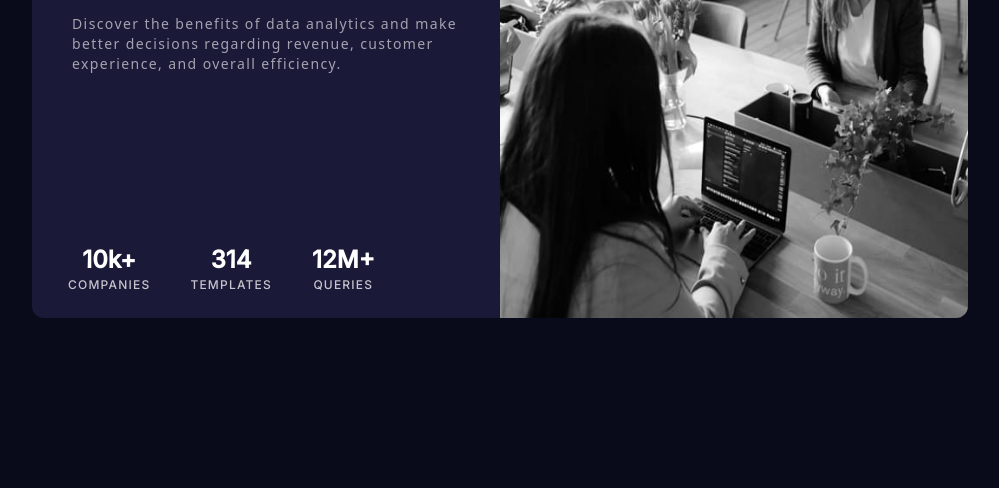
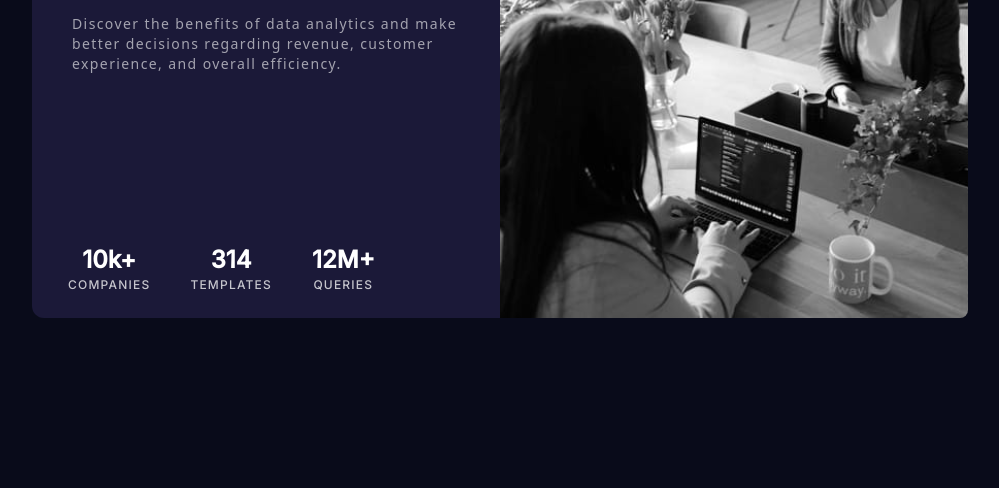
Before and after one commit to ramz04/Stats-Preview-Card, a plain HTML site: page index.html in a window 1280 px wide. Shown: the part 312-800 px from the top of the page, without its empty margins (140-1139 px from the left). Drawn offline with nearby package versions, Linux system fonts and the light colour scheme.

Commit message:
Update index.html

```diff
--- a/index.html
+++ b/index.html
@@ -31,6 +31,13 @@
     }
   </script>
 
+  <style>
+    .right {
+      min-height: 265px;
+      background-image: url(images/image-header-desktop.jpg);
+    }
+  </style>
+
   <!-- Feel free to remove these styles or customise in your own stylesheet 👍 -->
   <style>
     .attribution { font-size: 11px; text-align: center; }
@@ -49,9 +56,9 @@
   12m+ queries -->
 
     <div class="h-5/5 w-3/5  sm:flex sm:flex-row-reverse sm:h-2/5 sm:w-10/12 md:flex md:flex-row-reverse md:h-3/5 md:w-9/12 bg-Darkdesaturatedblue rounded-xl">
-      <div class=" basis-1/4 sm:rounded-r-xl md:basis-2/4 sm:basis-3/4">
-         <img src="images/image-header-desktop.jpg" alt="" class="bg-softViolet bg-blend-multiply rounded-t-xl sm:rounded-r-xl md:object-fit md:object-center md:h-full sm:rounded-l-none  md:rounded-r-xl sm:h-full sm:object-fit sm:w-full md:w-full sm:object-center">
-      </div>
+      <div
+      class="right bg-softViolet bg-center bg-blend-multiply bg-cover bg-no-repeat md:w-1/2 rounded-t-lg md:rounded-tl-none md:rounded-r-lg"
+    ></div>
       <div class="basis-2/4 p-1 md:flex md:flex-col md:justify-between md:items-start md:justify-between sm:flex sm:flex-col sm:justify-between sm:items-baseline p-2">
         <div class="flex flex-col md:flex md:flex-col md:text-left sm:flex sm:flex-col sm:text-left text-center p-2 md:p-8">
           <h1 class="text-white text-xl md:text-4xl tracking-wide font-black mt-1 " style="font-family: 'Inter', sans-serif;">Get <span class="text-Softviolet">insights</span> that help your business grow.</h1>
```
